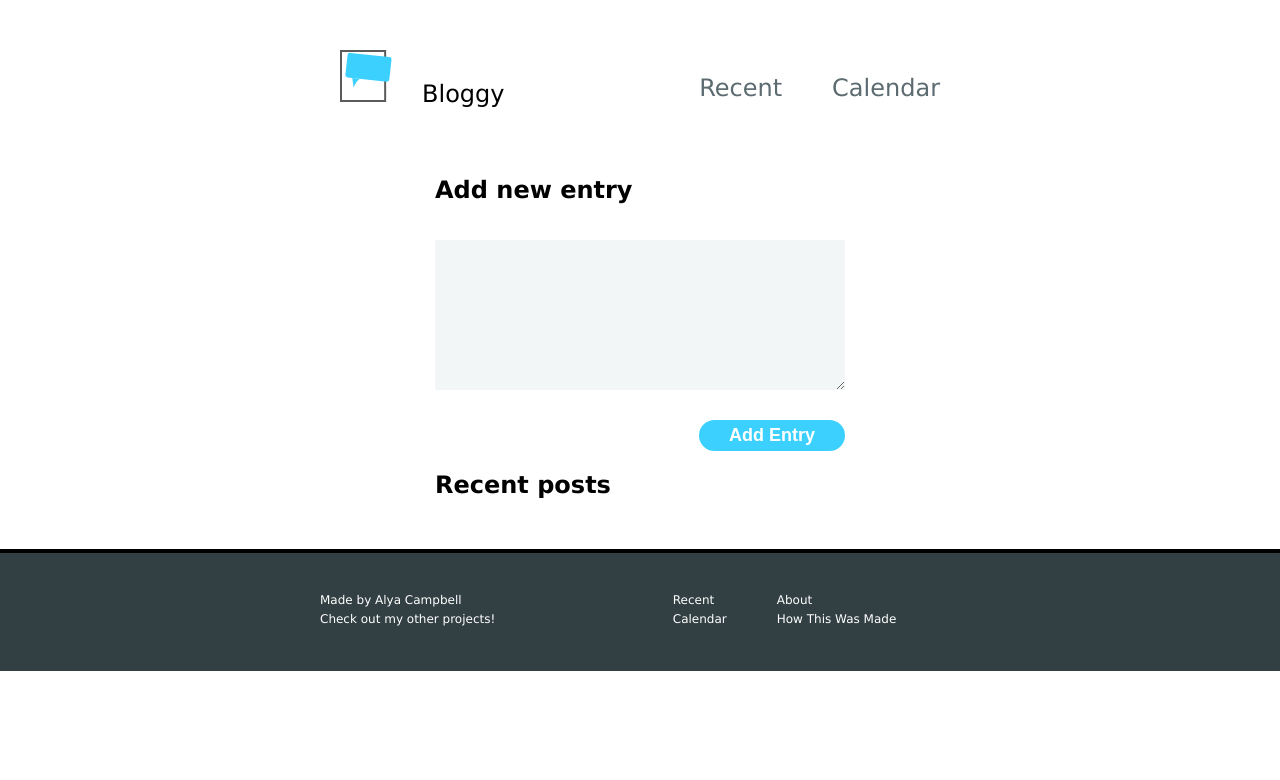
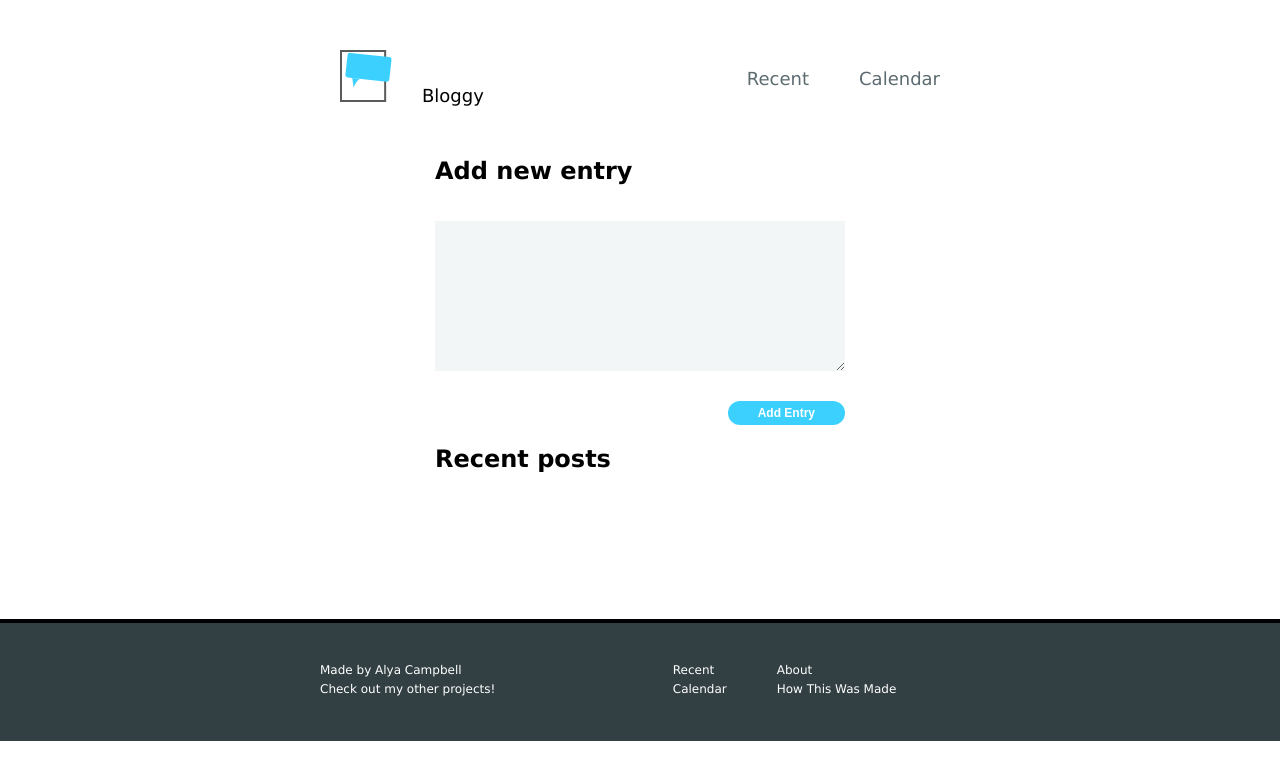
Before and after one commit to alyarshelle/BlogWebsite, a Python web app: template templates/blogHome.html in a window 1280 px wide. Shown: the top 780 px of the page. Run offline with Jinja, Linux system fonts and the light colour scheme; the template is opened without the code that fills it, so the values that code supplies are empty.

Commit message:
Update blogPage.css

```diff
--- a/static/css/blogPage.css
+++ b/static/css/blogPage.css
@@ -18,7 +18,7 @@ body{
     display: flex;
     flex-direction: row;
     justify-content: space-between;
-    font-size: 24px;
+    font-size: 18px;
 }
 
 .navbar__brand{
@@ -69,7 +69,7 @@ body{
 
 .form_textarea{
     width: inherit;
-    font-size: 18px;
+    font-size: 12px;
     padding: 12px 20px;
     border: none;
     background-color: #f3f6f6;
@@ -80,7 +80,7 @@ body{
 .form_submit{
     background-color: #3cd0ff;
     border: none;
-    font-size: 18px;
+    font-size: 12px;
     font-weight: bold;
     padding: 5px 30px;
     border-radius: 20px;
@@ -98,7 +98,7 @@ body{
 
 .entry_title{
     display:inline;
-    font-size: 16px;
+    font-size: 14px;
 }
 
 .entry_date{
@@ -106,14 +106,14 @@ body{
 }
 
 .entry_content{
-    font-size: 16px;
+    font-size: 14px;
     line-height: 150%;
 }
 
 .footer{
     background-color: #323f43;
     padding: 40px 0;
-    margin-top: 50px;
+    margin-top: 146px;
     border-top: 4px solid black;
     color: white;
     font-size: 12px;
```
